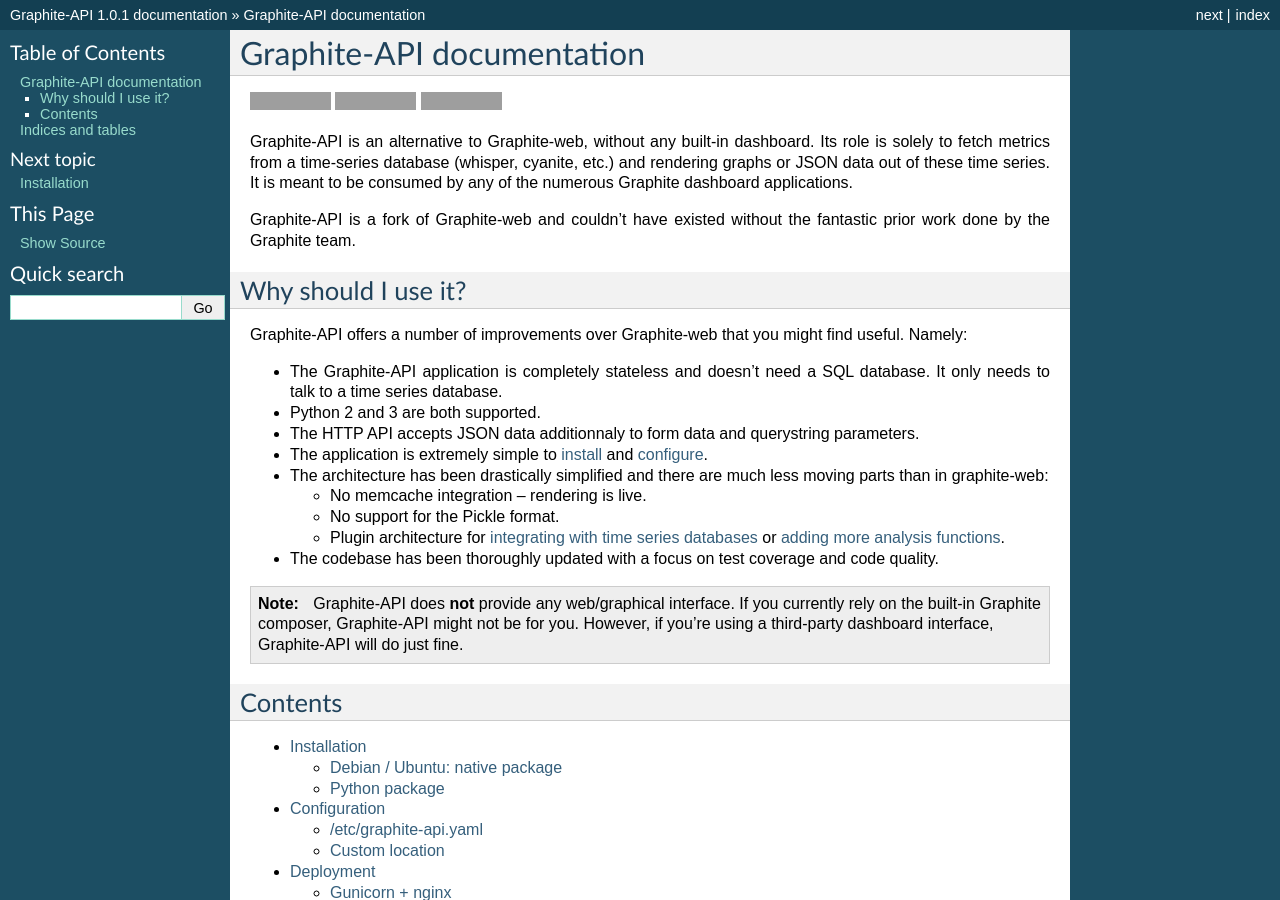
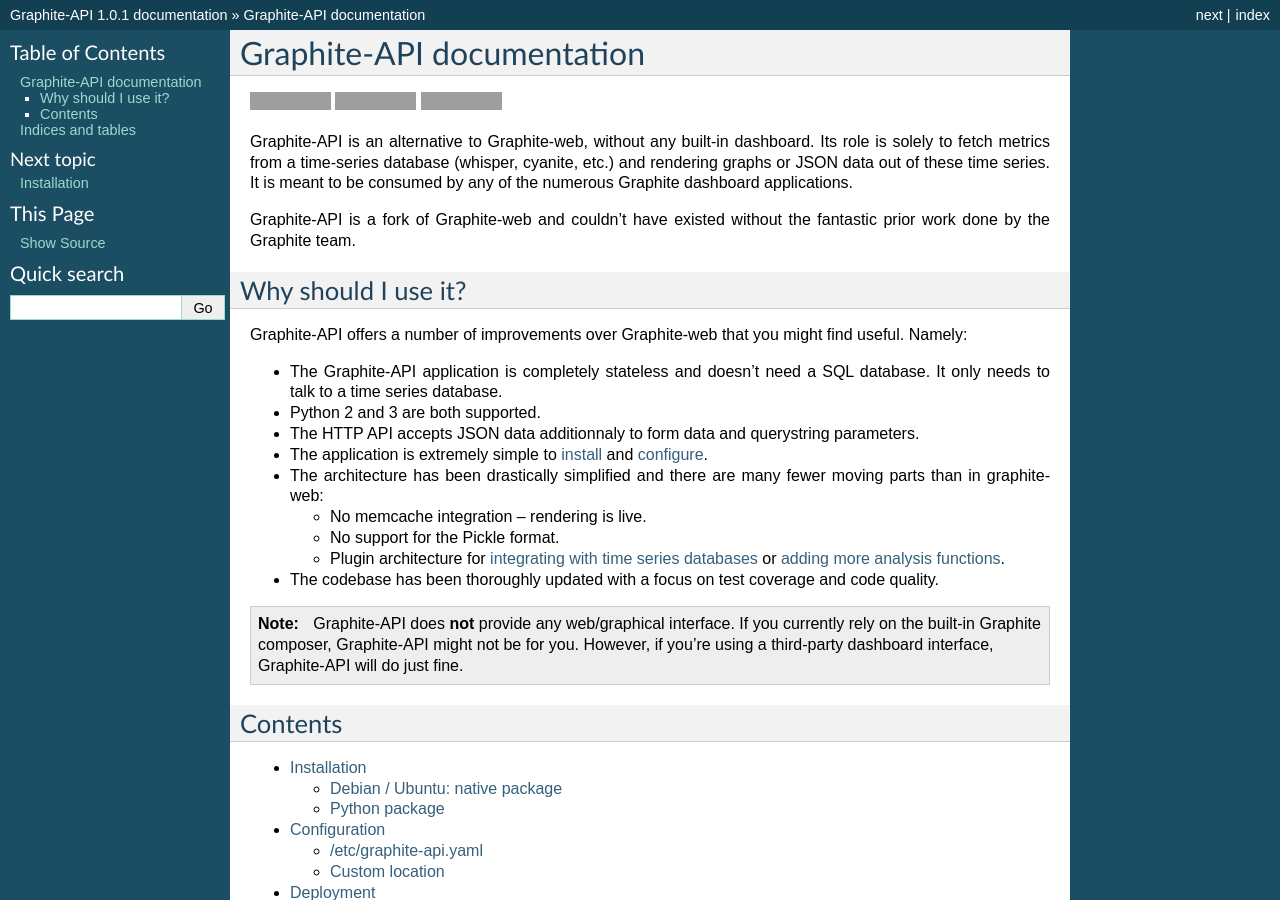
Before and after one commit to brutasse/graphite-api, a Sphinx documentation site: the page built from docs/index.rst, in a window 1280 px wide and 900 px high. Built offline with Sphinx 7.4.7, drawn with Linux system fonts in a browser that asks for light colours; grey boxes are pictures that could not be loaded.

Commit message:
typo fix

```diff
--- a/docs/index.rst
+++ b/docs/index.rst
@@ -37,7 +37,7 @@
 * The application is extremely simple to :doc:`install <installation>` and
   :doc:`configure <configuration>`.
 
-* The architecture has been drastically simplified and there are much less
+* The architecture has been drastically simplified and there are many fewer
   moving parts than in graphite-web:
 
   * No memcache integration -- rendering is live.
```
